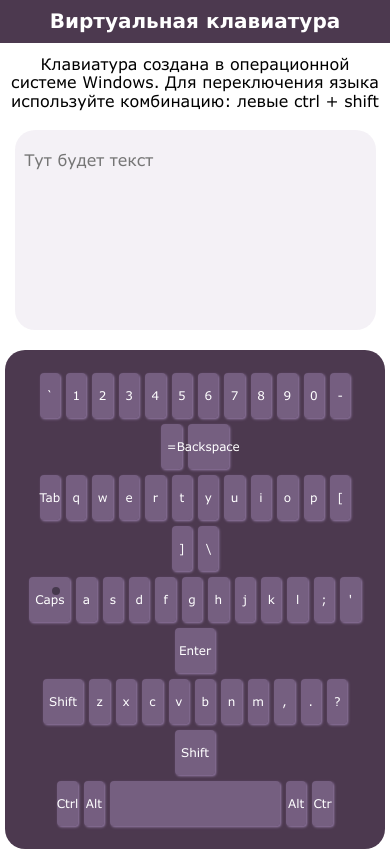
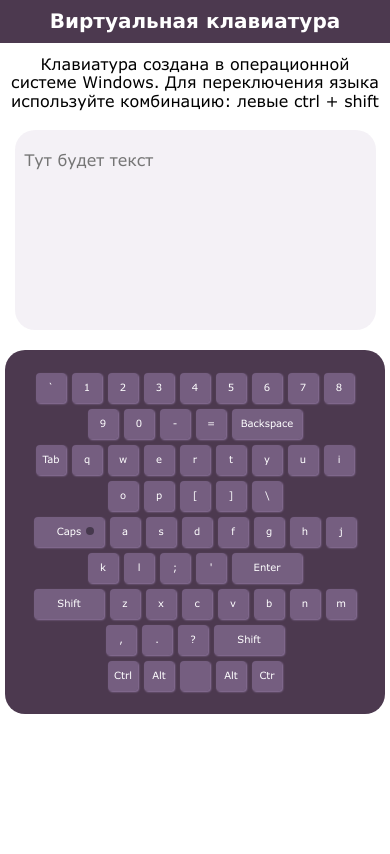
Before and after one commit to AlexOlga/KeyboardRS, a website built with webpack: page index.html in a window 390 px wide. Built offline with nearby package versions, Linux system fonts and the light colour scheme.

Commit message:
feat: adaptive layout for 768px

```diff
--- a/src/styles.css
+++ b/src/styles.css
@@ -130,8 +130,21 @@ html{
     background: #08ff00;
 }
 .keyboard__key--dark {
-  background:rgba(232, 195, 255, 0.5) ;
- top: .1em;
- left: .1em;
- box-shadow: 0 0 0 60px rgba(0,0,0,.05) inset;
+    background:rgba(232, 195, 255, 0.5) ;
+    top: .1em;
+    left: .1em;
+    box-shadow: 0 0 0 60px rgba(0,0,0,.05) inset;
 }
+@media (max-width: 768px) {
+  .keyboard__key {
+    height: 30px;
+    width: 30px;
+    font-size: 10px;
+  }
+
+  .keyboard__key--big{
+    width: 70px;
+    max-width: 150px;
+}
+
+}
```
Also changed, not shown: dist/styles.css, 1 other file.
